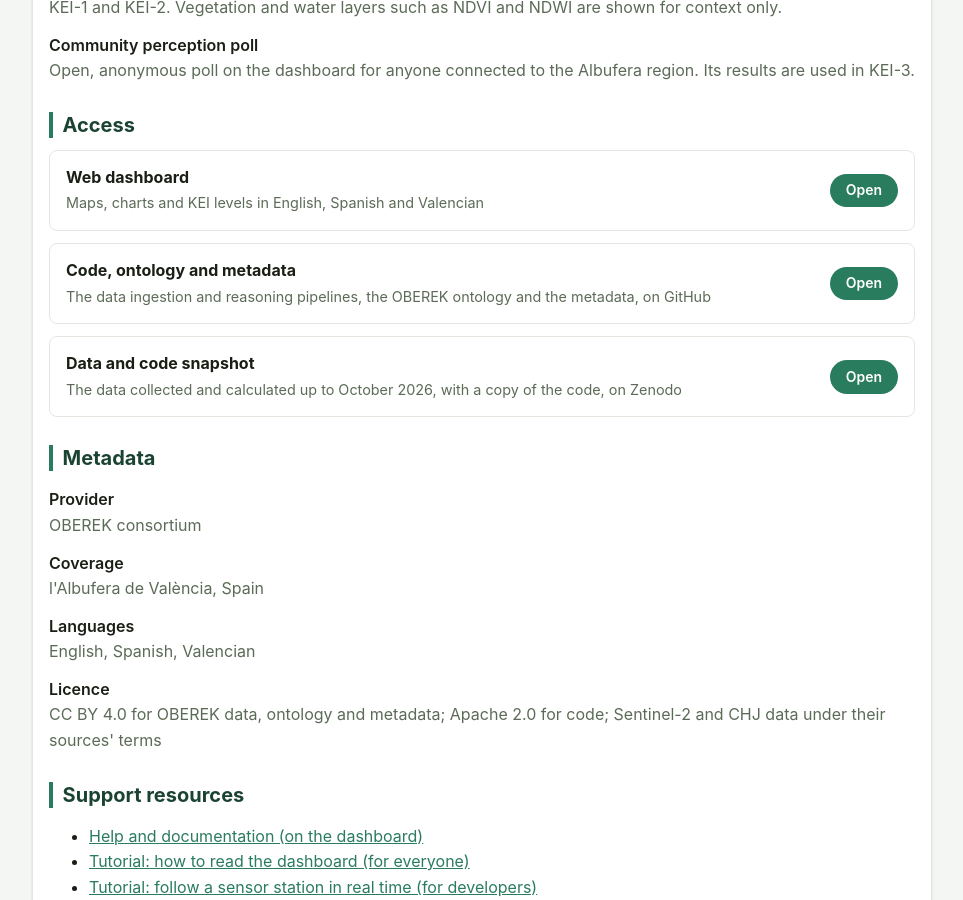
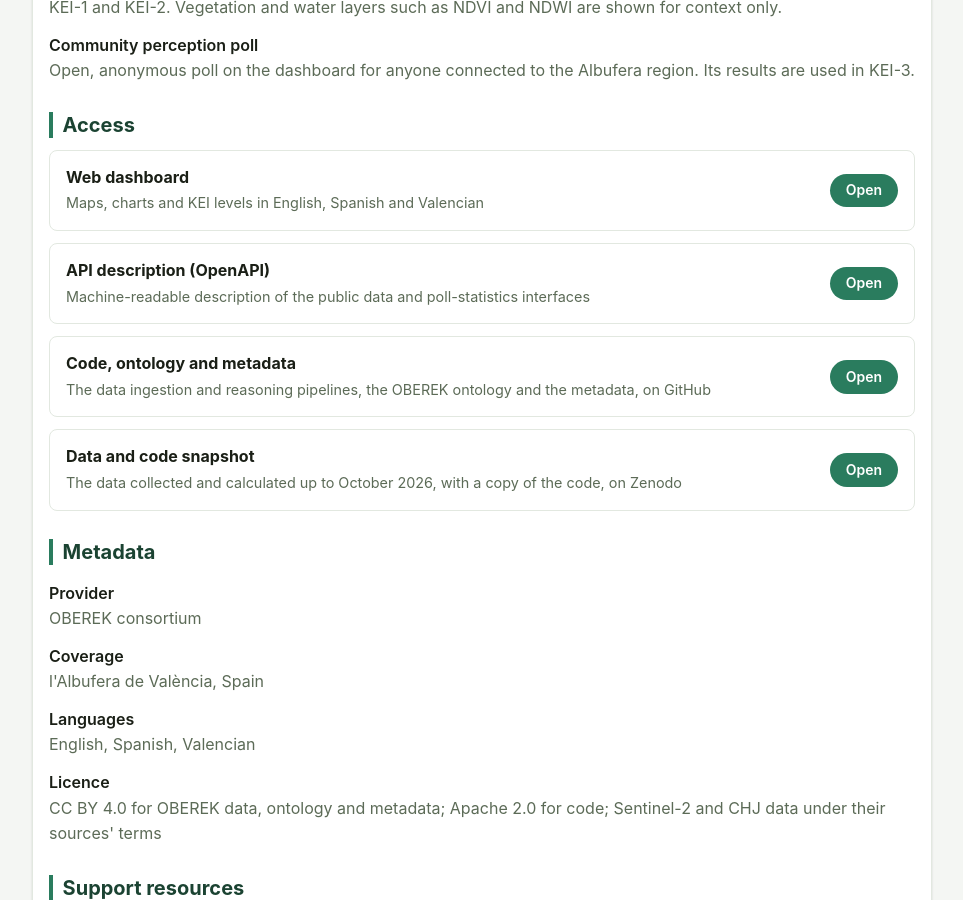
Before and after one commit to NeverBlink-labs/oberek-rue, a Jekyll site: the page built from index.html, in a window 1280 px wide and 900 px high, scrolled down 1253 px. Shown: the whole window, without its empty margins (158-1121 px from the left). Built offline with Jekyll 4.4.1, drawn with Linux system fonts in a browser that asks for light colours.

Commit message:
openAPI link

```diff
--- a/_data/rue.yml
+++ b/_data/rue.yml
@@ -44,6 +44,9 @@ access:
   - label: Web dashboard
     url: https://oberek.neverblink.eu/
     description: Maps, charts and KEI levels in English, Spanish and Valencian
+  - label: API description (OpenAPI)
+    url: https://oberek.neverblink.eu/openapi.json
+    description: Machine-readable description of the public data and poll-statistics interfaces
   - label: Code, ontology and metadata
     url: https://github.com/NeverBlink-labs/oberek-code
     description: The data ingestion and reasoning pipelines, the OBEREK ontology and the metadata, on GitHub
```
